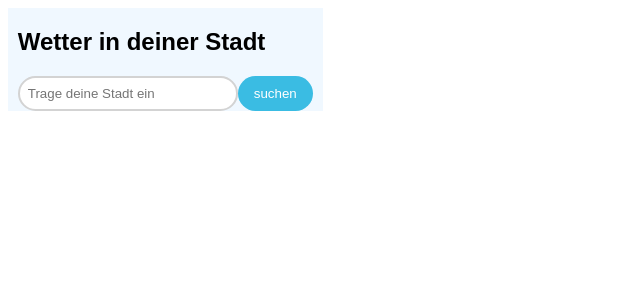
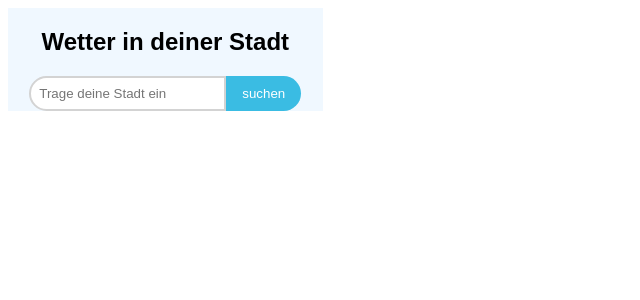
Before and after one commit to hackerDataCenter/hackerDataCenterApp, a React (Vite) app in the folder hackerDataCenterApp/: page / in a window 1280 px wide. Shown: the top 300 px of the page, without its empty margins (0-640 px from the left). Built offline with nearby package versions, Linux system fonts and the light colour scheme.

Commit message:
wetter und news

```diff
--- a/hackerDataCenterApp/src/components/Wetter.css
+++ b/hackerDataCenterApp/src/components/Wetter.css
@@ -1,22 +1,23 @@
 .wetterSection {
     font-family: 'Arial', sans-serif;
+    font-size: 1.1.rem;
+    min-width: 10rem;
     display: flex;
     flex-direction: column;
+    justify-content: center;
     align-items: center;
-    justify-content: center;
     background-color: aliceblue;
 }
 
 form {
     display: flex;
-    justify-content: space-around;
+    margin: auto;
 }
 
 input {
     padding: 8px;
-    width: 200px;
     border: 2px solid lightgrey;
-    border-radius: 25px;
+    border-radius: 25px 0px 0px 25px;
 }
 
 button {
@@ -24,11 +25,15 @@ button {
     background-color: #3abce3;
     color: white;
     border: none;
-    border-radius: 25px;
+    border-radius: 0px 25px 25px 0px;
     cursor: pointer;
 }
 
-.temp {
+/* form, .temp, .weather{
+    width: 90%;
+} */
+
+.temp, .weather {
     display: flex;
     justify-content: space-between;
     margin-top: 20px;
@@ -36,10 +41,6 @@ button {
 
 .temp p, .weather p {
     font-weight: bold;
+    display: inline;
+    width: 6rem;
 }
-
-.weather {
-    display: flex;
-    justify-content: space-between;
-    margin-top: 10px;
-}
--- a/hackerDataCenterApp/src/components/Wetter.jsx
+++ b/hackerDataCenterApp/src/components/Wetter.jsx
@@ -16,7 +16,7 @@ const Wetter = () => {
           `https://api.openweathermap.org/data/2.5/weather?q=${city}&appid=${API_Key}&units=metric&lang=de`
         );
         const data = await res.json()
-        console.log(data);
+        console.log(data)
         setWeatherData(data)
       } catch (error) {
         console.log(error)
@@ -36,7 +36,6 @@ const Wetter = () => {
 
   return (
     <section className="wetterSection">
-      <div className="wetterDiv">
         <h1>Wetter in deiner Stadt</h1>
         <form onSubmit={(e) => submitHandler(e)}>
           <input type="text" name="cityInput" placeholder="Trage deine Stadt ein" />
@@ -55,7 +54,6 @@ const Wetter = () => {
             </div>
           </div>
         )}
-      </div>
     </section>
   )
 }
```
Also changed, not shown: hackerDataCenterApp/src/components/News.jsx (added, +43 -0 lines).
